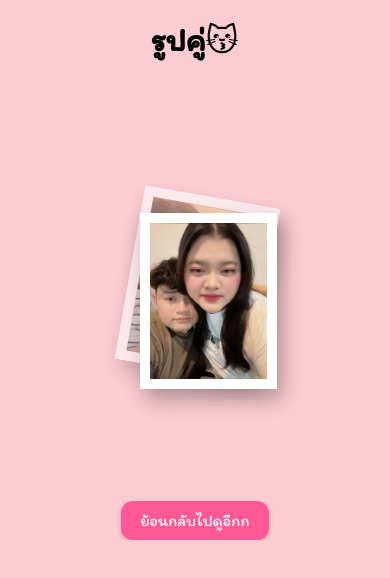
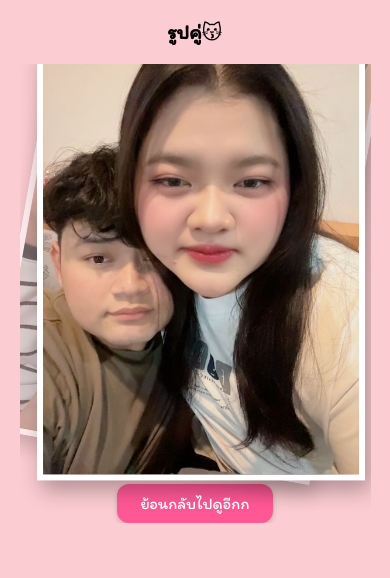
Before and after one commit to Kxmm04/mygf, a plain HTML site: page slide.html in a window 390 px wide. Drawn offline with Linux system fonts and the light colour scheme.

Commit message:
update al

```diff
--- a/slide.css
+++ b/slide.css
@@ -4,46 +4,46 @@ html, body {
   height: 100%;
   background-color: #fbccd1;
   font-family: 'Itim', cursive;
-    justify-content: center;
-    align-items: center;
   overflow: hidden;
 }
 
-  h1{
+/* จัดให้ h1 อยู่กลาง */
+h1 {
   text-align: center;
+  margin-top: 20px;
+  font-size: 24px;
 }
 
+/* ตัว container ของสไลด์ */
 .slider {
   position: relative;
-    width: 80%;
-    max-width: 600px;
-    margin: 0 auto;
+  width: 90%;
+  max-width: 700px;
+  margin: 20px auto 0;
   overflow: hidden;
 }
 
-  /* Container สำหรับ slides (กำหนดความสูงคงที่สำหรับความสม่ำเสมอ) */
+/* กล่องรวมสไลด์ */
 .slides {
   position: relative;
   width: 100%;
-    height: 400px;
+  height: 500px;
 }
 
-  /* Slide แต่ละอันถูกจัดให้อยู่ในตำแหน่ง absolute */
+/* แต่ละสไลด์ */
 .slide {
   position: absolute;
-    top: 55%;
-    left: 70%;
-    width: 75%;
-    /* เริ่มต้นซ่อน slide ด้วย opacity 0 และหมุนเล็กน้อย */
+  top: 50%;
+  left: 50%;
+  width: 90%;
   opacity: 0;
   transform: translate(-50%, -50%) rotate(-10deg);
   transition: opacity 0.5s ease, transform 0.5s ease;
   z-index: 1;
-    /* ซ่อน slide ที่ไม่ได้แสดง */
   display: none;
 }
 
-  /* Slide ที่ active: รูปจะอยู่ตรงกลาง ไม่หมุน และแสดงด้วย opacity 1 */
+/* สไลด์ที่แอคทีฟ */
 .slide.active {
   display: block;
   opacity: 1;
@@ -51,7 +51,7 @@ html, body {
   z-index: 10;
 }
 
-  /* Slide ถัดไปที่ต้องการให้ซ้อนอยู่ด้านหลัง: แสดงออกมาเล็กน้อย */
+/* สไลด์ถัดไป */
 .slide.next {
   display: block;
   opacity: 0.6;
@@ -59,22 +59,23 @@ html, body {
   z-index: 5;
 }
 
-  /* รูปภาพในแต่ละ slide: ปรับให้พอดีกรอบด้วย object-fit และตกแต่งในสไตล์ Polaroid */
+/* ภาพภายในสไลด์ */
 .slide img.image {
   display: block;
-    width:50%;
+  width: 100%;
   height: 100%;
   object-fit: cover;
   border: 10px solid #fff;
   box-shadow: 5px 10px 20px rgba(0, 0, 0, 0.3);
 }
 
+/* ปุ่มย้อนกลับ */
 .back-btn {
   display: block;
-    margin: 20px auto 0; /* 20px top, auto ซ้าย-ขวา (กลาง), 0 bottom */
-    padding: 10px 20px;
+  margin: 20px auto 0;
+  padding: 12px 28px;
   font-family: 'Itim', cursive;
-    font-size: 16px;
+  font-size: 18px;
   background-color: #ff5895;
   color: white;
   border: none;
@@ -87,3 +88,23 @@ html, body {
 .back-btn:hover {
   background-color: #e84a84;
 }
+
+/* Responsive สำหรับมือถือ */
+@media (max-width: 600px) {
+  .slides {
+    height: 400px;
+  }
+
+  h1 {
+    font-size: 20px;
+  }
+
+  .slide img.image {
+    border: 6px solid #fff;
+  }
+
+  .back-btn {
+    font-size: 16px;
+    padding: 10px 24px;
+  }
+}
```
Also changed, not shown: all.html (+1 -1 lines). Lines whose indentation alone changed are shown as unchanged.
